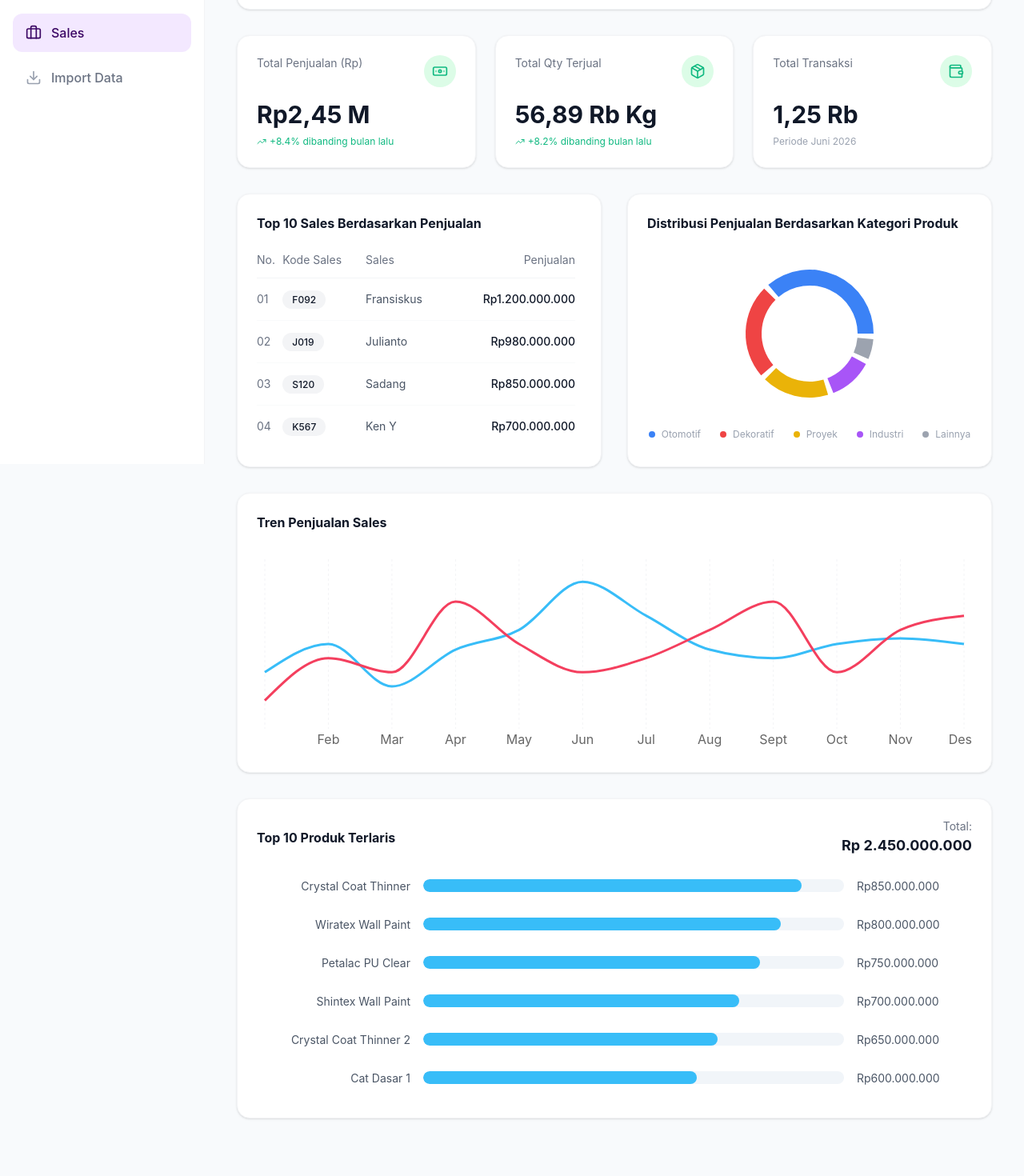
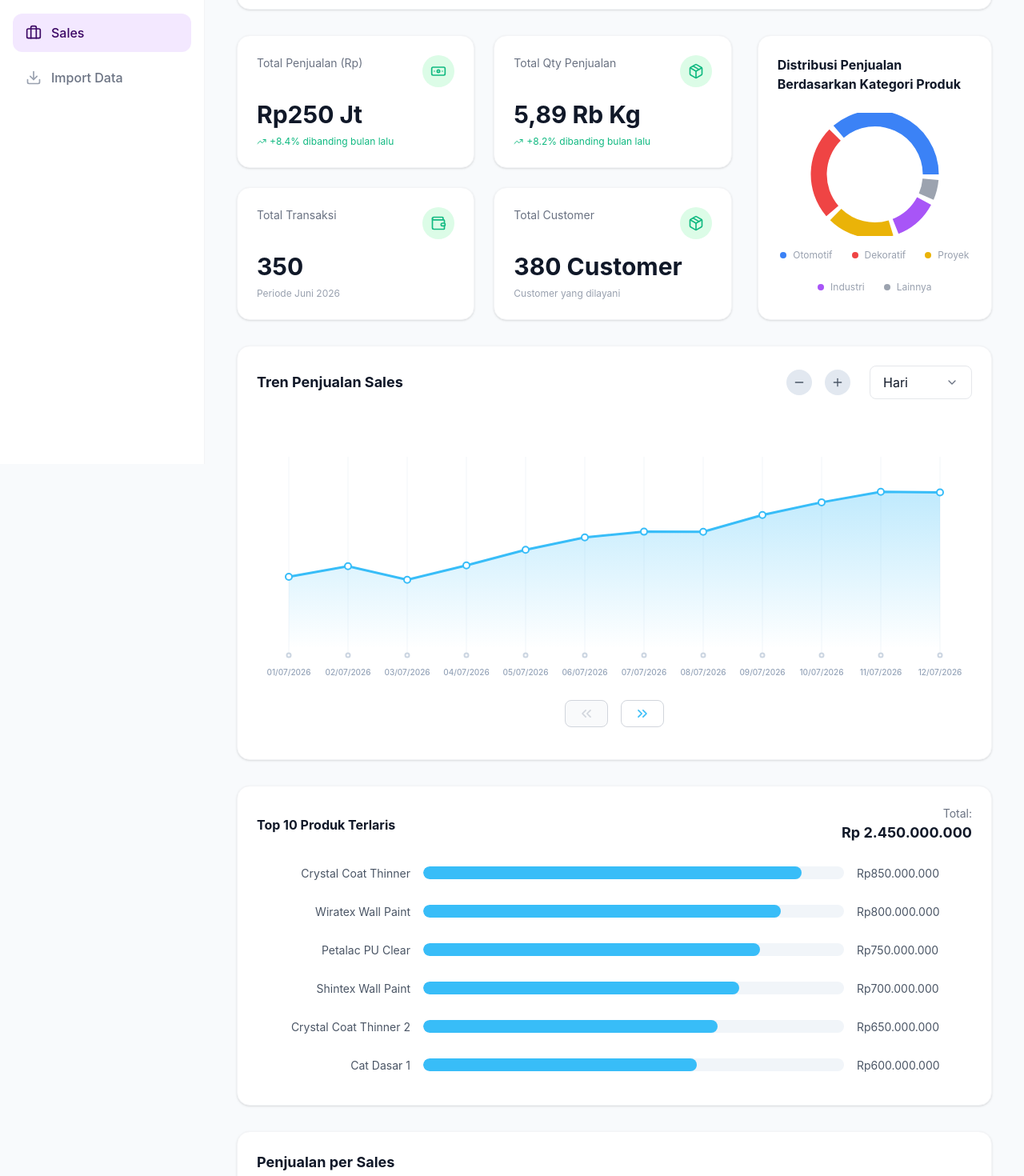
Before and after one commit to Grandy19/iwpaint-dashboard, a React (Vite) app in the folder frontend/: page /sales in a window 1280 px wide. Shown: the part 220-1690 px from the top of the page at 80% size. Built offline with nearby package versions, Linux system fonts and the light colour scheme.

Commit message:
perbaikan import

```diff
--- a/frontend/src/components/charts/TrendLineChart.tsx
+++ b/frontend/src/components/charts/TrendLineChart.tsx
@@ -70,7 +70,11 @@ const CustomTick = (props: any) => {
   );
 };
 
-export const TrendLineChart = () => {
+interface TrendLineChartProps {
+  title?: string;
+}
+
+export const TrendLineChart = ({ title = "Tren Penjualan" }: TrendLineChartProps) => {
   const [periode, setPeriode] = useState('Hari');
   const [page, setPage] = useState(0);
   const [zoomIndex, setZoomIndex] = useState(1);
@@ -110,9 +114,9 @@ export const TrendLineChart = () => {
 
   return (
     <div className="bg-white rounded-2xl p-6 shadow-sm border border-gray-100 flex flex-col mb-8">
-      <div className="flex justify-between items-center mb-8">
-        <h3 className="font-bold text-gray-900 text-lg">Tren Penjualan</h3>
-        <div className="flex items-center gap-2">
+      <div className="flex flex-col sm:flex-row justify-between items-start sm:items-center gap-4 mb-8">
+        <h3 className="font-bold text-gray-900 text-lg">{title}</h3>
+        <div className="flex items-center gap-4 w-full sm:w-auto">
           <button
             onClick={handleZoomOut}
             disabled={zoomIndex === zoomLevels.length - 1}
--- /dev/null
+++ b/frontend/src/components/ui/ImportModal.tsx
@@ -0,0 +1,103 @@
+import React, { useState, useEffect } from 'react';
+import { UploadCloud, X, FileText, CheckCircle2, RefreshCw } from 'lucide-react';
+
+interface ImportModalProps {
+  isOpen: boolean;
+  onClose: () => void;
+}
+
+export const ImportModal: React.FC<ImportModalProps> = ({ isOpen, onClose }) => {
+  const [step, setStep] = useState<1 | 2 | 3>(1);
+
+  // Reset step when modal opens
+  useEffect(() => {
+    if (isOpen) {
+      setStep(1);
+    }
+  }, [isOpen]);
+
+  if (!isOpen) return null;
+
+  const handleUploadClick = () => {
+    setStep(2);
+    // Simulate processing
+    setTimeout(() => {
+      setStep(3);
+    }, 2000);
+  };
+
+  const handleClose = () => {
+    setStep(1);
+    onClose();
+  };
+
+  return (
+    <div className="fixed inset-0 z-50 flex items-center justify-center bg-black/40 backdrop-blur-[1px]">
+      {step === 1 && (
+        <div className="bg-white rounded-2xl w-[500px] p-8 relative border-2 border-dashed border-gray-300">
+          <button
+            onClick={handleClose}
+            className="absolute top-4 right-4 text-red-500 border border-red-500 rounded-full p-1 hover:bg-red-50 transition-colors"
+          >
+            <X size={16} />
+          </button>
+
+          <div className="flex flex-col items-center text-center mt-4">
+            <UploadCloud size={48} className="text-gray-400 mb-6" />
+
+            <h3 className="text-xl font-bold text-gray-900 mb-2">Seret dan lepas file di sini</h3>
+            <p className="text-gray-500 text-sm mb-8">atau klik untuk memilih file dari komputer Anda</p>
+
+            <button
+              onClick={handleUploadClick}
+              className="bg-[#3b0764] hover:bg-[#2e054e] text-white px-8 py-3 rounded-lg font-medium transition-colors mb-6"
+            >
+              Unggah File
+            </button>
+
+            <p className="text-gray-400 text-xs">
+              Format yang didukung: CSV, XLSX (Maks. 50 MB)
+            </p>
+          </div>
+        </div>
+      )}
+
+      {step === 2 && (
+        <div className="bg-white rounded-2xl w-[500px] p-6 shadow-xl">
+          <div className="flex justify-between items-center mb-6">
+            <h3 className="font-bold text-gray-900 text-lg">Upload Status</h3>
+            <div className="flex items-center gap-2 text-gray-500 text-sm">
+              <RefreshCw size={14} className="animate-spin" />
+              Memproses
+            </div>
+          </div>
+
+          <div className="flex items-center gap-4">
+            <div className="w-12 h-12 rounded-xl bg-[#f3e8ff] flex items-center justify-center text-[#9333ea] shrink-0">
+              <FileText size={24} />
+            </div>
+            <div>
+              <p className="font-medium text-gray-900">Q3_Sales_Data_PerJuni2026</p>
+              <p className="text-sm text-gray-500 mt-1">Sedang mengerjakan ...</p>
+            </div>
+          </div>
+        </div>
+      )}
+
+      {step === 3 && (
+        <div className="bg-white rounded-2xl w-[400px] p-8 shadow-xl text-center">
+          <div className="flex justify-center mb-4">
+            <CheckCircle2 size={32} className="text-[#10b981]" />
+          </div>
+          <h3 className="font-bold text-[#10b981] text-xl mb-8">File Berhasil di Unggah</h3>
+          <button
+            onClick={handleClose}
+            className="bg-[#52b788] hover:bg-[#40916c] text-white px-8 py-2.5 rounded-lg font-medium transition-colors"
+          >
+            Kembali
+          </button>
+        </div>
+      )}
+    </div>
+  );
+};
--- a/frontend/src/pages/SalesPage.tsx
+++ b/frontend/src/pages/SalesPage.tsx
@@ -1,4 +1,4 @@
-import React from 'react';
+import React, { useState } from 'react';
 import { MainLayout } from '../components/layout/MainLayout';
 import { Topbar } from '../components/layout/Topbar';
 import { useFilterStore } from '../store/useFilterStore';
@@ -7,12 +7,15 @@ import { CustomSelect } from '../components/ui/CustomSelect';
 import { SalesTable } from '../components/charts/sales/SalesTable';
 import { SalesDonutChart } from '../components/charts/sales/SalesDonutChart';
 import { formatShortCurrency, formatShortNumber } from '../utils/formatters';
-import { SalesTrendChart } from '../components/charts/sales/SalesTrendChart';
+import { TrendLineChart } from '../components/charts/TrendLineChart';
 import { SalesTopProductsChart } from '../components/charts/sales/SalesTopProductsChart';
 import { SalesTransactionTable } from '../components/charts/sales/SalesTransactionTable';
+import { SalesBarChart } from '../components/charts/SalesBarChart';
+import { ImportModal } from '../components/ui/ImportModal';
 import { Link } from 'react-router-dom';
 
 export const SalesPage = () => {
+  const [isImportModalOpen, setIsImportModalOpen] = useState(false);
   const {
     startDate, endDate, location, sales, product,
     setStartDate, setEndDate, setLocation, setSales, setProduct
@@ -45,17 +48,18 @@ export const SalesPage = () => {
   ];
 
   const ImportButton = (
-    <Link
-      to="/import"
+    <button
+      onClick={() => setIsImportModalOpen(true)}
       className="bg-[#3b0764] hover:bg-[#2e054e] text-white px-4 py-2 rounded-lg font-medium transition-colors flex items-center gap-2"
     >
       <Download size={18} />
       Import Data
-    </Link>
+    </button>
   );
 
   return (
     <MainLayout>
+      <ImportModal isOpen={isImportModalOpen} onClose={() => setIsImportModalOpen(false)} />
       <Topbar title="Dashboard Monitoring Sales" actionButton={ImportButton} />
 
       <div className="px-8 pb-10">
@@ -115,7 +119,6 @@ export const SalesPage = () => {
           </div>
         </div>
 
-        {sales === 'Fransiskus' ? (
         <div className="grid grid-cols-1 lg:grid-cols-3 gap-8 mb-8">
           <div className="col-span-2 grid grid-cols-1 md:grid-cols-2 gap-6">
             <div className="bg-white rounded-2xl p-6 shadow-sm border border-gray-100 flex flex-col justify-between">
@@ -157,13 +160,13 @@ export const SalesPage = () => {
 
             <div className="bg-white rounded-2xl p-6 shadow-sm border border-gray-100 flex flex-col justify-between">
               <div className="flex justify-between items-start mb-4">
-                  <span className="text-gray-500 text-sm">Customer yang Dilayani</span>
+                <span className="text-gray-500 text-sm">Total Customer</span>
                 <div className="w-10 h-10 rounded-full bg-[#dcfce7] flex items-center justify-center text-[#10b981]">
                   <Package size={20} />
                 </div>
               </div>
-                <h2 className="text-3xl font-bold text-gray-900 mb-2">{formatShortNumber(12)} Customer</h2>
-                <span className="text-xs text-gray-400">Total keseluruhan</span>
+              <h2 className="text-3xl font-bold text-gray-900 mb-2">{formatShortNumber(380)} Customer</h2>
+              <span className="text-xs text-gray-400">Customer yang dilayani</span>
             </div>
           </div>
 
@@ -171,59 +174,16 @@ export const SalesPage = () => {
             <SalesDonutChart />
           </div>
         </div>
-        ) : (
-          <>
-            <div className="grid grid-cols-1 md:grid-cols-3 gap-6 mb-8">
-              <div className="bg-white rounded-2xl p-6 shadow-sm border border-gray-100 flex flex-col justify-between">
-                <div className="flex justify-between items-start mb-4">
-                  <span className="text-gray-500 text-sm">Total Penjualan (Rp)</span>
-                  <div className="w-10 h-10 rounded-full bg-[#dcfce7] flex items-center justify-center text-[#10b981]">
-                    <Banknote size={20} />
+
+        <TrendLineChart title="Tren Penjualan Sales" />
+        <SalesTopProductsChart />
+
+        <div className="bg-white rounded-2xl p-6 shadow-sm border border-gray-100 mb-8">
+          <h3 className="font-bold text-gray-900 mb-8 text-lg">Penjualan per Sales</h3>
+          <div className="h-[400px]">
+            <SalesBarChart />
           </div>
         </div>
-                <h2 className="text-3xl font-bold text-gray-900 mb-2">{formatShortCurrency(2450000000)}</h2>
-                <span className="text-xs text-[#10b981] flex items-center gap-1">
-                  <TrendingUp size={12} /> +8.4% dibanding bulan lalu
-                </span>
-              </div>
-
-              <div className="bg-white rounded-2xl p-6 shadow-sm border border-gray-100 flex flex-col justify-between">
-                <div className="flex justify-between items-start mb-4">
-                  <span className="text-gray-500 text-sm">Total Qty Terjual</span>
-                  <div className="w-10 h-10 rounded-full bg-[#dcfce7] flex items-center justify-center text-[#10b981]">
-                    <Package size={20} />
-                  </div>
-                </div>
-                <h2 className="text-3xl font-bold text-gray-900 mb-2">{formatShortNumber(56890)} Kg</h2>
-                <span className="text-xs text-[#10b981] flex items-center gap-1">
-                  <TrendingUp size={12} /> +8.2% dibanding bulan lalu
-                </span>
-              </div>
-
-              <div className="bg-white rounded-2xl p-6 shadow-sm border border-gray-100 flex flex-col justify-between">
-                <div className="flex justify-between items-start mb-4">
-                  <span className="text-gray-500 text-sm">Total Transaksi</span>
-                  <div className="w-10 h-10 rounded-full bg-[#dcfce7] flex items-center justify-center text-[#10b981]">
-                    <Wallet size={20} />
-                  </div>
-                </div>
-                <h2 className="text-3xl font-bold text-gray-900 mb-2">{formatShortNumber(1245)}</h2>
-                <span className="text-xs text-gray-400">Periode Juni 2026</span>
-              </div>
-            </div>
-
-            <div className="grid grid-cols-1 lg:grid-cols-2 gap-8 mb-8">
-              <SalesTable />
-              <SalesDonutChart />
-            </div>
-          </>
-        )}
-
-        {/* Bottom Rows */}
-        <SalesTrendChart />
-        <SalesTopProductsChart />
-
-        {sales === 'Fransiskus' && <SalesTransactionTable />}
 
       </div>
     </MainLayout>
```
Also changed, not shown: frontend/src/pages/CustomerPage.tsx (+7 -4 lines), frontend/src/pages/DashboardPage.tsx (+8 -4 lines). Lines whose indentation alone changed are shown as unchanged.
